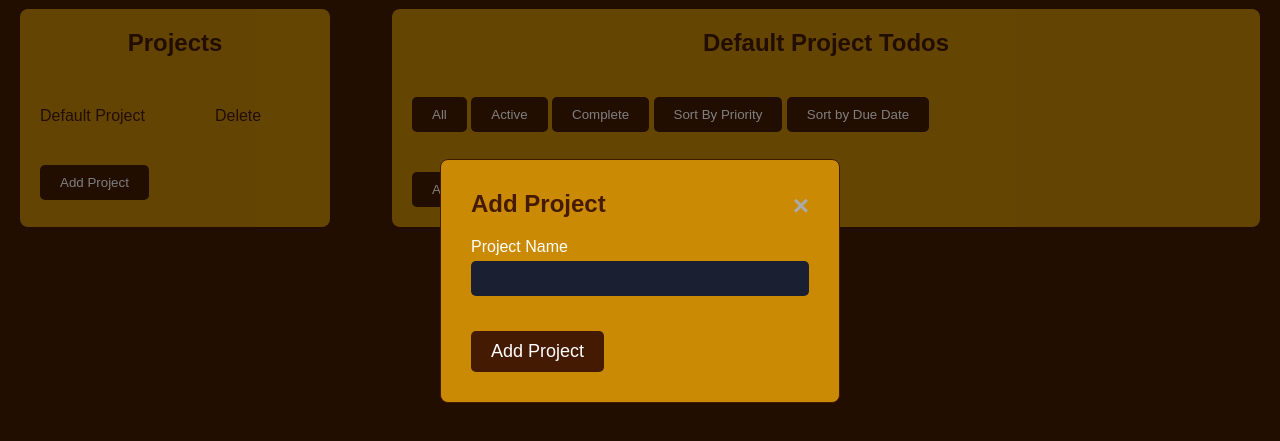
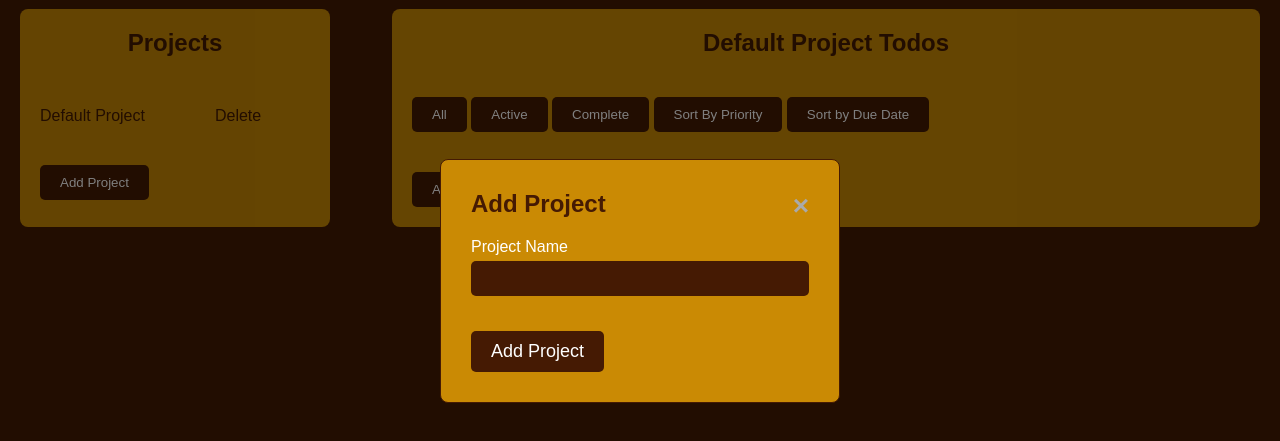
Before and after one commit to DennoCheru/Todo-list, a website built with webpack: page src/template.html in a window 1280 px wide. Both pictures are taken after a click on the button "Add Project". Shown: the part 83-524 px from the top of the page. Built offline with nearby package versions, Linux system fonts and the light colour scheme.

Commit message:
Edit modal input background and text color

```diff
--- a/src/style.css
+++ b/src/style.css
@@ -194,7 +194,8 @@ select {
     margin-bottom: 15px;
     border: none;
     border-radius: 5px;
-    background-color: #1a1f31;
+    background-color: var(--secondary-color);
+    color: #fff;
 }
 
 textarea {
```
